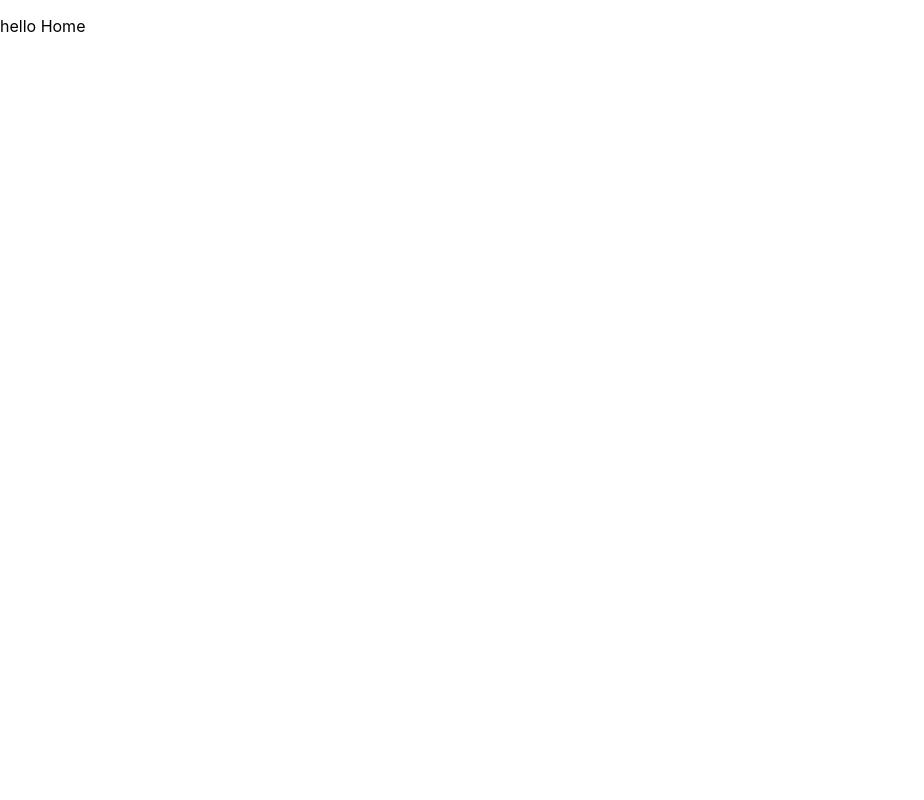
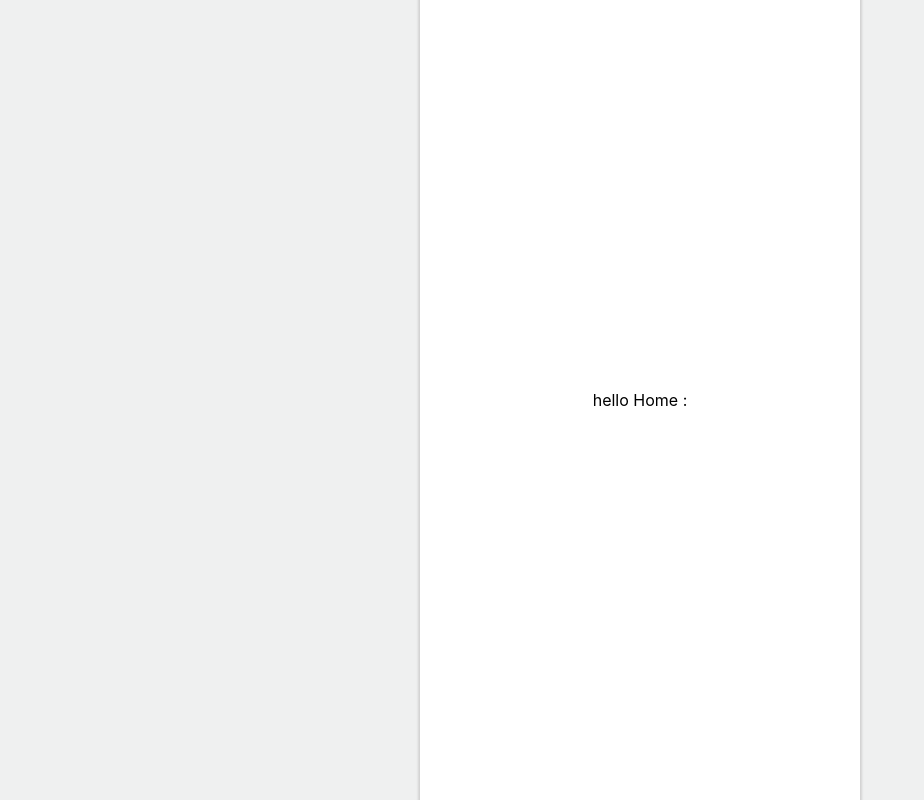
Before and after one commit to WeblingCafe/coffe_front_employee, a Next.js app: page /home in a window 1280 px wide. Shown: the whole page, without its empty margins (0-924 px from the left). Built offline with nearby package versions, Linux system fonts and the light colour scheme.

Commit message:
feat : 로그인 성공시 엑세스토큰 recoil에 저장

```diff
--- a/src/apis/index.ts
+++ b/src/apis/index.ts
@@ -12,5 +12,6 @@ export const axiosClient = axios.create({
   withCredentials: true,
   headers: {
     'Content-Type': 'application/json',
+    'Access-Control-Allow-Origin': 'https://coffee-api.snaps.com',
   },
 });
--- a/src/components/layouts/Layout.tsx
+++ b/src/components/layouts/Layout.tsx
@@ -8,12 +8,27 @@ const LayoutWrapper = styled.div`
   display: flex;
   flex-direction: column;
   justify-content: center;
+  align-items: center;
+  background-color: #eff0f0;
+
+  .content-layout {
+    display: flex;
+    flex-direction: column;
+    justify-content: center;
+    align-items: center;
+    width: 440px;
+    height: 100vh;
+    background-color: white;
+    box-shadow: 0px 0px 2px 2px lightgray;
+  }
 `;
 
 export default function Layout(props: ILayoutProps) {
   return (
     <>
-      <LayoutWrapper>{props.children}</LayoutWrapper>
+      <LayoutWrapper>
+        <main className="content-layout">{props.children}</main>
+      </LayoutWrapper>
     </>
   );
 }
--- a/src/pages/_app.tsx
+++ b/src/pages/_app.tsx
@@ -3,18 +3,21 @@ import '@/styles/globals.css';
 import type { AppProps } from 'next/app';
 import { QueryClient, QueryClientProvider } from '@tanstack/react-query';
 import { Toaster } from 'react-hot-toast';
+import { RecoilRoot } from 'recoil';
 
 const queryClient = new QueryClient();
 
 export default function App({ Component, pageProps }: AppProps) {
   return (
     <QueryClientProvider client={queryClient}>
+      <RecoilRoot>
         <Layout>
           <>
             <Component {...pageProps} />
             <Toaster />
           </>
         </Layout>
+      </RecoilRoot>
     </QueryClientProvider>
   );
 }
--- a/src/pages/home/index.tsx
+++ b/src/pages/home/index.tsx
@@ -1,3 +1,7 @@
+import { accessTokeneAtom } from '@/store/atoms';
+import { useRecoilState } from 'recoil';
+
 export default function Home() {
-  return <p>hello Home</p>;
+  const [accessToken, setAccessToken] = useRecoilState(accessTokeneAtom);
+  return <p>hello Home : {accessToken}</p>;
 }
--- /dev/null
+++ b/src/store/atoms.ts
@@ -0,0 +1,6 @@
+import { atom } from 'recoil';
+
+export const accessTokeneAtom = atom({
+  key: 'accessToken',
+  default: '',
+});
```
Also changed, not shown: src/hooks/queries/useSignInMutation.ts (+8 -2 lines), src/pages/user/signin/index.tsx (+0 -10 lines), src/pages/user/signup/index.tsx (+0 -10 lines). Lines whose indentation alone changed are shown as unchanged.
